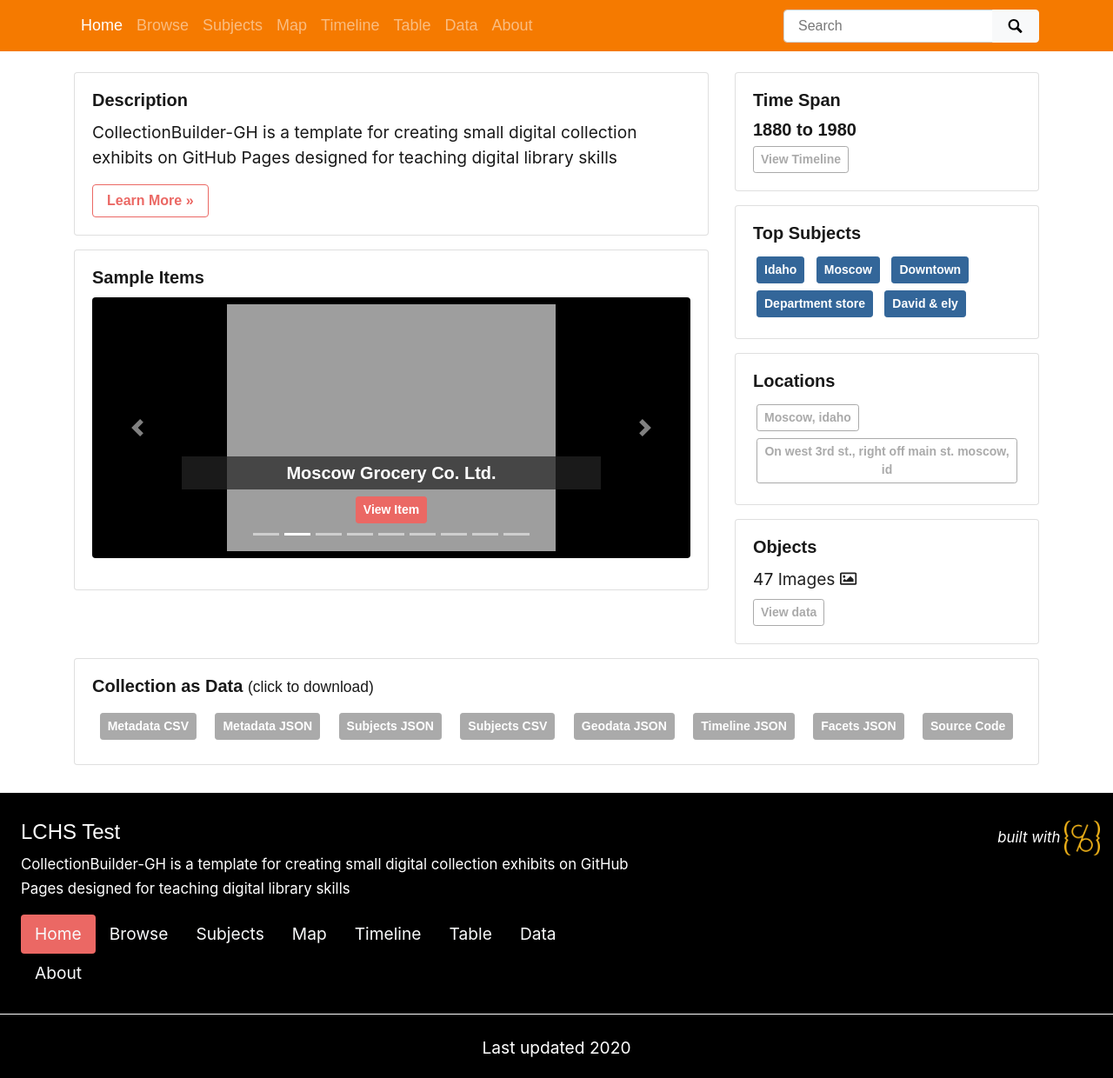
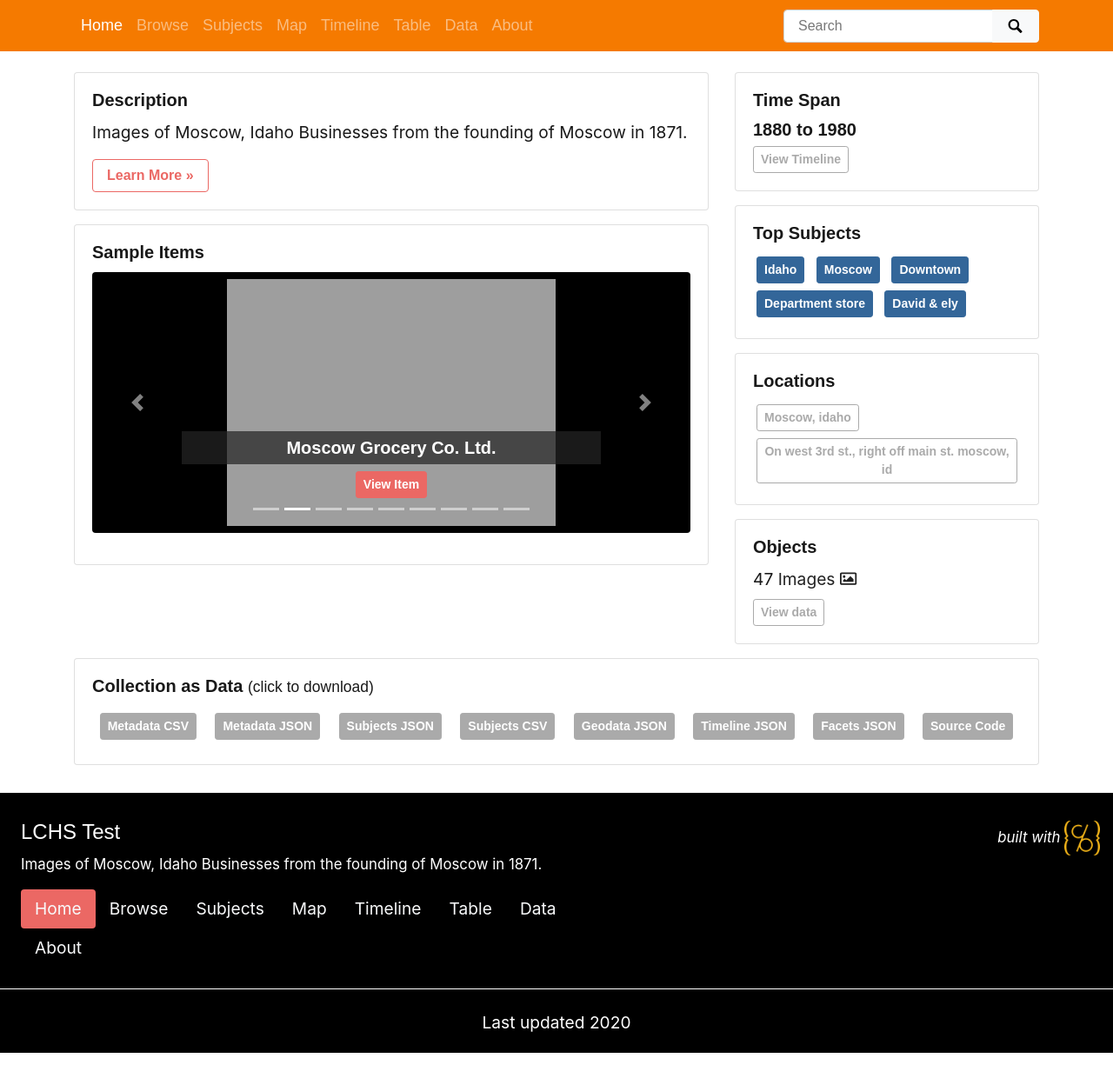
Before and after one commit to zxwnek/LCHS-Test, a Jekyll site: the page built from index.md, in a window 1280 px wide and 1400 px high, scrolled down 175 px. Shown: the part 160-1400 px from the top of the window at 87% size. Built offline with Jekyll 4.4.1, drawn with Linux system fonts in a browser that asks for light colours; nearby versions of some CDN libraries; some web fonts are replaced; after the commit the page ends 1546 px from its top, so only the background shows below that.

Commit message:
Desc / tagline update

```diff
--- a/_config.yml
+++ b/_config.yml
@@ -16,14 +16,14 @@ source-code: https://github.com/CollectionBuilder
 # title of site appears in banner
 title: LCHS Test
 # tagline, a short phrase that will appear throughout the site in the top banner
-tagline: A small selection of Moscow Business images from the LCHS Archives
+tagline: "A small selection of Moscow Business images from the LCHS Archives"
 # description appears in meta tags and other locations
 # this description might appear in search result lists, keep around 160 characters max
-description: "CollectionBuilder-GH is a template for creating small digital collection exhibits on GitHub Pages designed for teaching digital library skills"
+description: "Images of Moscow, Idaho Businesses from the founding of Moscow in 1871."
 # creator of the digital collection, to appear in meta tags; we typically use our GitHub usernames but feel free to just use your name
 author: zxwnek
 # collection project date, when did you publish this
-collection-date: "2019"
+collection-date: "2020"
 
 # Collection settings
 # choose metadata: this is the name of the csv file in your _data directory that describes the objects in your collection
```
